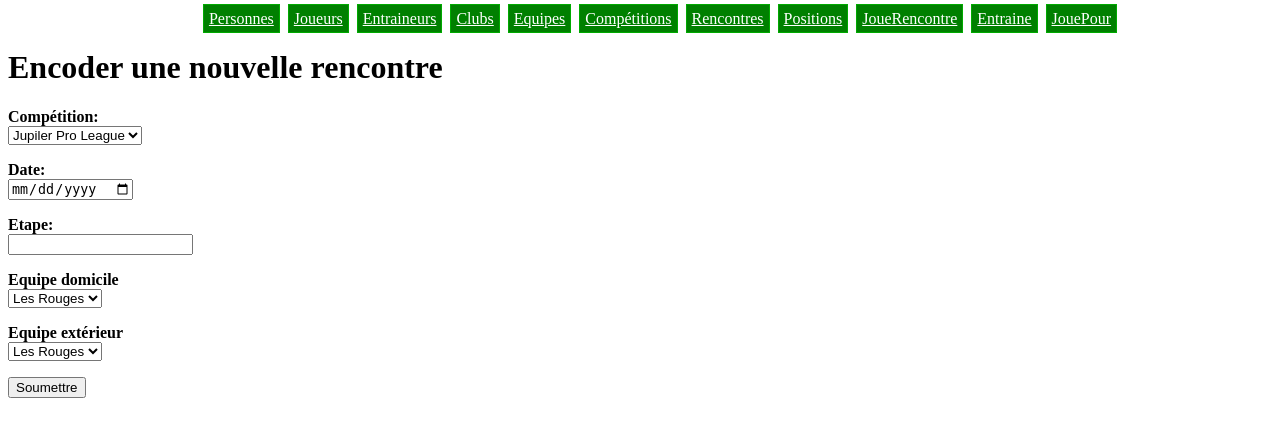
After one commit to SimonMiaou/bdd-geo, a PHP site: page /encoder_rencontre.php in a window 1280 px wide. The commit adds this page. Shown: the top 437 px of the page. Run offline with PHP 8.4, Linux system fonts and the light colour scheme; data comes from the database, SQL or seed files in the repository.

Commit message:
Ajout du formulaire pour encoder une rencontre

```diff
--- a/BDD_creation.sql
+++ b/BDD_creation.sql
@@ -54,14 +54,14 @@ CREATE TABLE IF NOT EXISTS Competition (
 ) ENGINE=InnoDB;
 
 CREATE TABLE IF NOT EXISTS Rencontre (
-  id_rencontre           BIGINT PRIMARY KEY,
+  id_rencontre           BIGINT PRIMARY KEY AUTO_INCREMENT,
   etape                  INT    NOT NULL,
   date                   DATE   NOT NULL,
   id_competition         BIGINT NOT NULL,
   id_equipe_domicile     BIGINT NOT NULL,
-  goals_equipe_domicile  INT    NOT NULL,
+  goals_equipe_domicile  INT    NOT NULL DEFAULT 0,
   id_equipe_exterieur    BIGINT NOT NULL,
-  goals_equipe_exterieur INT    NOT NULL,
+  goals_equipe_exterieur INT    NOT NULL DEFAULT 0,
   FOREIGN KEY (id_competition)      REFERENCES Competition(id_competition),
   FOREIGN KEY (id_equipe_domicile)  REFERENCES Equipe(id_equipe),
   FOREIGN KEY (id_equipe_exterieur) REFERENCES Equipe(id_equipe)
--- /dev/null
+++ b/encoder_rencontre.php
@@ -0,0 +1,64 @@
+<?php include 'header.php' ?>
+<h1>Encoder une nouvelle rencontre</h1>
+
+<?php
+if (isset($_POST['etape']) && isset($_POST['date']) && isset($_POST['id_competition']) && isset($_POST['id_equipe_domicile']) && isset($_POST['id_equipe_exterieur'])) {
+  $bdd->query('INSERT INTO Rencontre (etape, `date`, id_competition, id_equipe_domicile, id_equipe_exterieur)
+    VALUES (
+      '.$_POST['etape'].',
+      "'.$_POST['date'].'",
+      '.$_POST['id_competition'].',
+      '.$_POST['id_equipe_domicile'].',
+      '.$_POST['id_equipe_exterieur'].')');
+  echo '<p>Rencontre encodée, <a href="rencontres.php">retour aux rencontres</a></p>';
+}
+?>
+
+<form method='post' action='encoder_rencontre.php'>
+  <p>
+    <b>Compétition:</b><br />
+    <select name='id_competition'>
+      <?php
+      $req = $bdd->query('SELECT * FROM Competition');
+      while ($tuple = $req->fetch()) {
+        echo '<option value="'.$tuple['id_competition'].'">'.$tuple['nom_competition'].'</option>';
+      }
+      ?>
+    </select>
+  </p>
+  <p>
+    <b>Date:</b><br />
+    <input type='date' name='date' />
+  </p>
+  <p>
+    <b>Etape:</b><br />
+    <input type='number' name='etape' />
+  </p>
+  <p>
+    <b>Equipe domicile</b><br />
+    <select name='id_equipe_domicile'>
+      <?php
+      $req = $bdd->query('SELECT * FROM Equipe');
+      while ($tuple = $req->fetch()) {
+        echo '<option value="'.$tuple['id_equipe'].'">'.$tuple['nom'].'</option>';
+      }
+      ?>
+    </select>
+  </p>
+  <p>
+    <b>Equipe extérieur</b><br />
+    <select name='id_equipe_exterieur'>
+      <?php
+      $req = $bdd->query('SELECT * FROM Equipe');
+      while ($tuple = $req->fetch()) {
+        echo '<option value="'.$tuple['id_equipe'].'">'.$tuple['nom'].'</option>';
+      }
+      ?>
+    </select>
+  </p>
+  <p>
+    <input type='submit' value='Soumettre' />
+  </p>
+</form>
+
+<?php include 'footer.php' ?>
--- a/equipes.php
+++ b/equipes.php
@@ -10,6 +10,7 @@
   <tr>
     <th>License du club</th>
     <th>Nom du club</th>
+    <th>ID équipe</th>
     <th>Nom de l'équipe</th>
   </tr>
   <?php
@@ -17,7 +18,7 @@
   if (isset($_GET['licence_club']) && $_GET['licence_club'] && $_GET['licence_club'] != '*') {
     $where = 'WHERE Equipe.licence_club = '.intval($_GET['licence_club']);
   }
-  $req = $bdd->query('SELECT Equipe.licence_club, Club.nom as nom_club, Equipe.nom
+  $req = $bdd->query('SELECT Equipe.licence_club, Club.nom as nom_club, Equipe.id_equipe, Equipe.nom
     FROM Equipe JOIN Club
      ON Club.licence = Equipe.licence_club '.$where);
   while($tuple = $req->fetch()){
@@ -25,6 +26,7 @@
     <tr>
       <td><?php echo $tuple['licence_club'] ?></td>
       <td><?php echo $tuple['nom_club'] ?></td>
+      <td><?php echo $tuple['id_equipe'] ?></td>
       <td><?php echo $tuple['nom'] ?></td>
     </tr>
     <?php
--- a/fonctions.php
+++ b/fonctions.php
@@ -8,4 +8,8 @@ function where_ou_and($where) {
   }
   return $where;
 }
+
+function date_pour_sql($date) {
+  return date('Y/m/d', strtotime($date));
+}
 ?>
--- a/rencontres.php
+++ b/rencontres.php
@@ -1,5 +1,7 @@
 <?php include 'header.php' ?>
 <h1>Rencontres</h1>
+
+<p><a href='encoder_rencontre.php'>Ajouter une rencontre</a></p>
 
 <form method='get' action='rencontres.php'>
   <input type='text' name='id_rencontre' placeholder='ID rencontre' />
```
